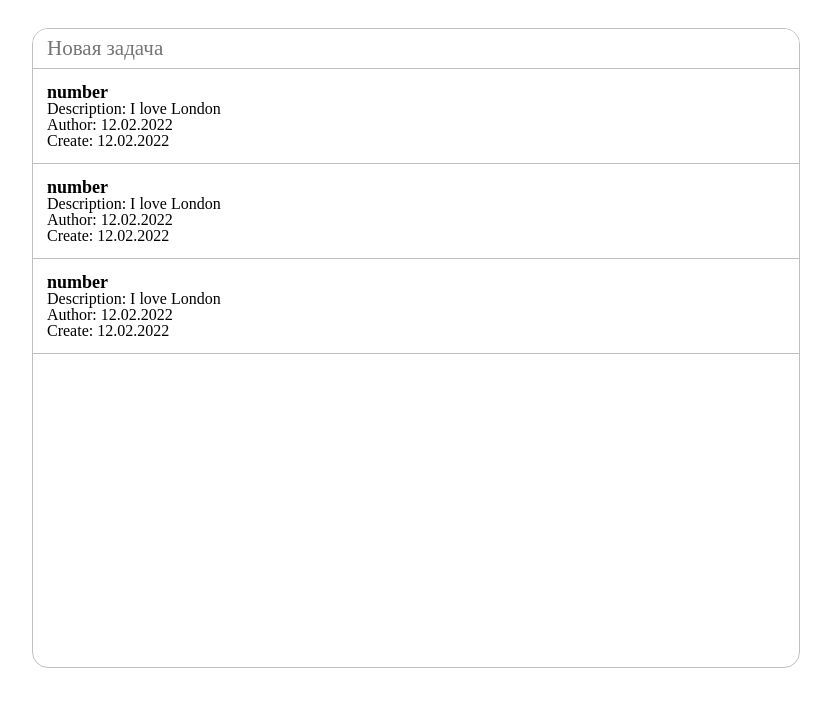
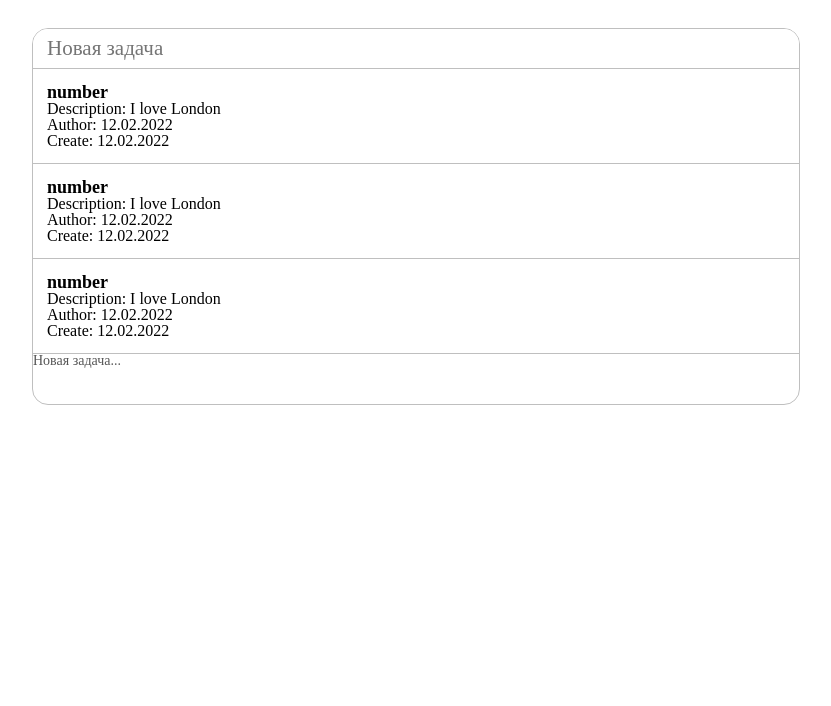
Before and after one commit to Traximullin/-pet-todo-list, a React (Create React App) app: page / in a window 1280 px wide. Shown: the top 706 px of the page, without its empty margins (224-1055 px from the left). Built offline with nearby package versions, Linux system fonts and the light colour scheme.

Commit message:
textarea

```diff
--- a/src/app/index.tsx
+++ b/src/app/index.tsx
@@ -1,7 +1,7 @@
 import { type FC } from "react"
 import "./index.scss"
 import { BaseLayout } from "shared/layout"
-import { Input, List } from "shared/ui"
+import { Input, List, Textarea } from "shared/ui"
 import { TodoCard } from "entities/todo/ui"
 
 interface ITodo {
@@ -34,6 +34,7 @@ const App: FC = () => {
                     <TodoCard>{data.title}</TodoCard>
                 )}
             />
+            <Textarea placeholder="Новая задача..." />
         </BaseLayout>
     )
 }
--- a/src/shared/layout/BaseLayout/index.scss
+++ b/src/shared/layout/BaseLayout/index.scss
@@ -3,7 +3,7 @@
     margin: 0 auto;
     margin-top: 2em;
     width: 60vw;
-    height: 80%;
+    // height: 80%;
     border: 1px solid #bfbfbf;
     border-radius: 16px;
     overflow: hidden;
--- /dev/null
+++ b/src/shared/ui/Textarea/index.scss
@@ -0,0 +1,14 @@
+.textarea {
+    min-height: 50px;
+    width: 100%;
+    min-width: 100px;
+
+    &[placeholder]:empty:before {
+        content: attr(placeholder);
+        color: #555;
+    }
+
+    &[placeholder]:empty:focus::before {
+        content: "";
+    }
+}
--- /dev/null
+++ b/src/shared/ui/Textarea/index.tsx
@@ -0,0 +1,21 @@
+import { type FC } from "react"
+import "./index.scss"
+import { type ITextarea } from "./interface"
+
+const Textarea: FC<ITextarea> = (props) => {
+    const { className, ...othersProps } = props
+
+    const currentClasses = ["textarea"]
+
+    if (className) currentClasses.push(className)
+
+    return (
+        <div
+            className={currentClasses.join(" ")}
+            contentEditable
+            {...othersProps}
+        />
+    )
+}
+
+export default Textarea
--- /dev/null
+++ b/src/shared/ui/Textarea/interface.ts
@@ -0,0 +1,5 @@
+import { type HTMLAttributes } from "react"
+
+export interface ITextarea extends Omit<HTMLAttributes<HTMLDivElement>, "contentEditable"> {
+
+}
--- a/src/shared/ui/index.ts
+++ b/src/shared/ui/index.ts
@@ -1,3 +1,4 @@
 export { default as Input } from "./Input"
 export { default as Card } from "./Card"
 export { default as List } from "./List"
+export { default as Textarea } from "./Textarea"
```
Also changed, not shown: 1 other file (tests, documents, lock files or other folders).
